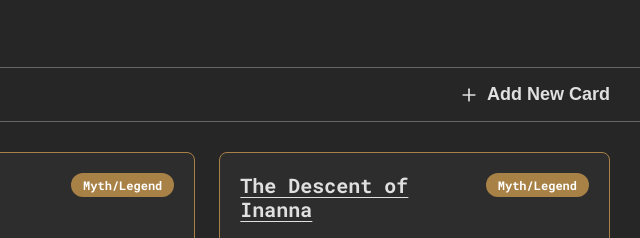
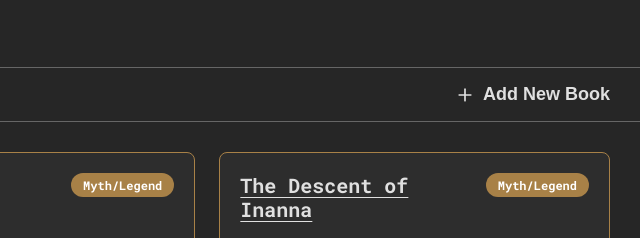
Before and after one commit to Muayad2024/SigmaSchool_project_2, a plain HTML site: page index.html in a window 1280 px wide. Shown: the top 238 px of the page, 640-1280 px from the left. Drawn offline with nearby package versions, Linux system fonts and the light colour scheme.

Commit message:
new modifications

```diff
--- a/index.html
+++ b/index.html
@@ -22,7 +22,7 @@
     <div class="action-bar">
         <button id="toggleFormBtn" class="add-new-card-btn">
             <svg xmlns="http://www.w3.org/2000/svg" viewBox="0 0 24 24" fill="none" stroke="currentColor" stroke-width="2" stroke-linecap="round" stroke-linejoin="round"><line x1="12" y1="5" x2="12" y2="19"></line><line x1="5" y1="12" x2="19" y2="12"></line></svg>
-            Add New Card
+            Add New Book
         </button>
     </div>
 
@@ -81,7 +81,6 @@
                     <div class="form-group">
                         <label for="readPages">Read Pages</label>
                         <input type="number" id="readPages" min="0" placeholder="e.g., 150">
-                        <!-- Error message container -->
                         <span id="pagesError" class="error-message" style="display: none;">Read pages cannot exceed total pages.</span>
                     </div>
                     <div class="form-group checkbox-group">
--- a/script.js
+++ b/script.js
@@ -104,7 +104,7 @@ const formWrapper = document.getElementById('formWrapper');
 
 const formBtnHTML = `
   <svg xmlns="http://www.w3.org/2000/svg" width="20" height="20" viewBox="0 0 24 24" fill="none" stroke="currentColor" stroke-width="2" stroke-linecap="round" stroke-linejoin="round"><line x1="12" y1="5" x2="12" y2="19"></line><line x1="5" y1="12" x2="19" y2="12"></line></svg>
-  Add New Card
+  Add New Book
 `;
 
 const closeBtnHTML = `
--- a/style.css
+++ b/style.css
@@ -392,7 +392,6 @@ input:focus, select:focus {
     color: var(--text-muted);
 }
 
-/* --- NEW: Error Styles --- */
 .error-message {
     color: #d9534f;
     font-size: 12px;
```
